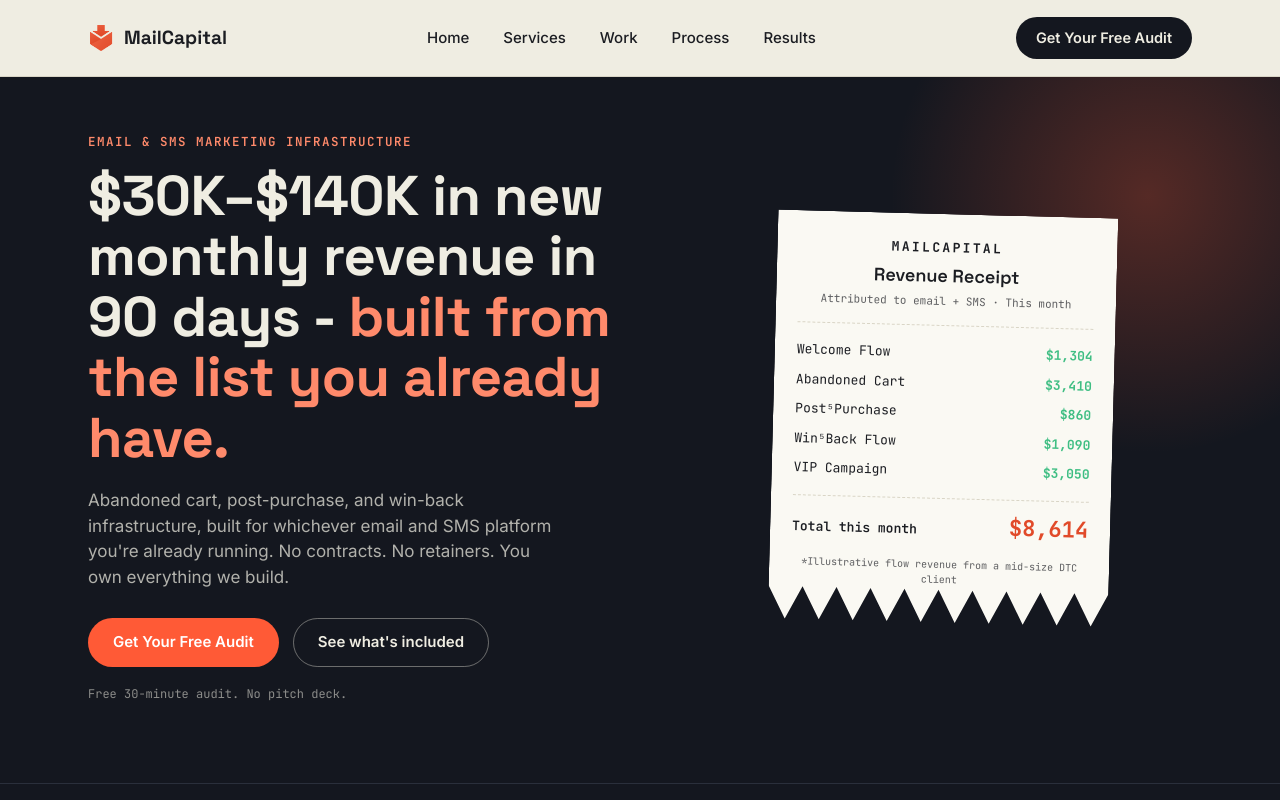
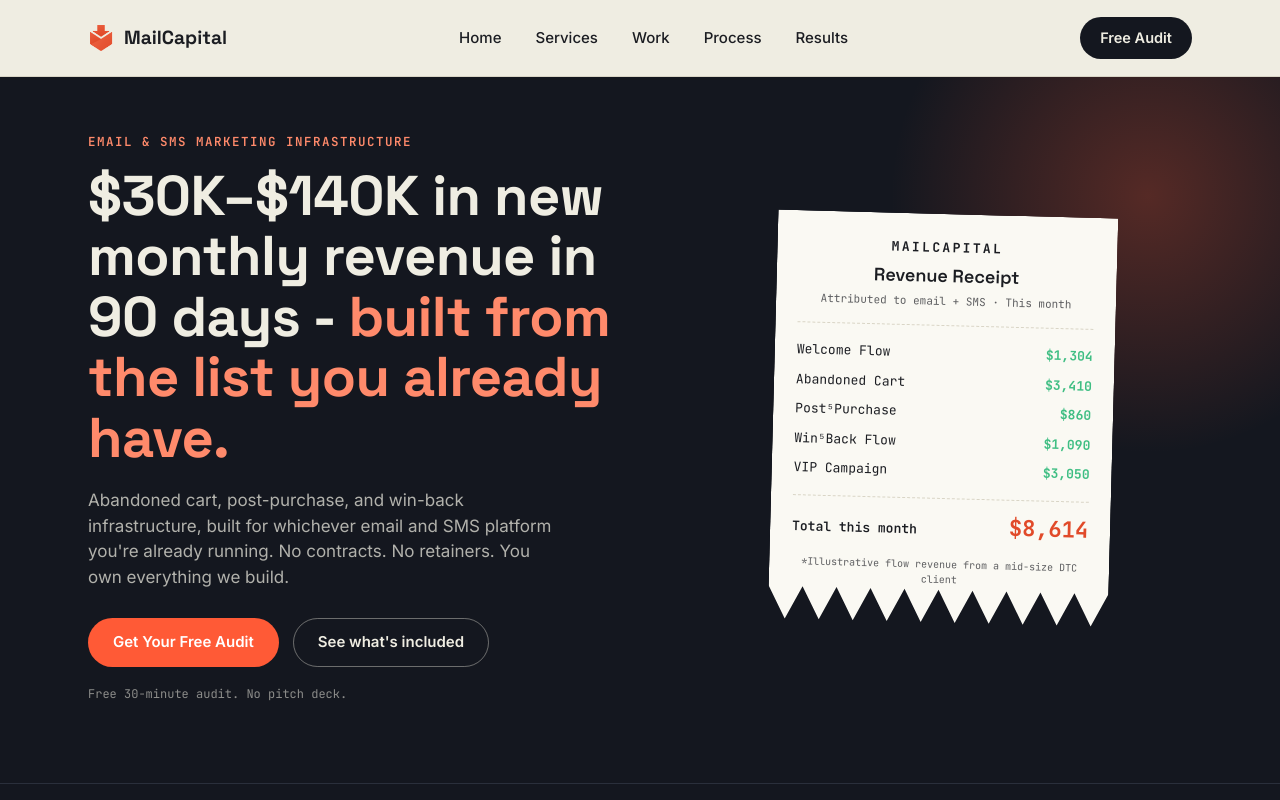
Before and after one commit to adriantalla/ichigoat, a plain HTML site: page index.html in a window 1280 px wide. Shown: the top 800 px of the page. Drawn offline with Linux system fonts and the light colour scheme; a script that the page names is missing.

Commit message:
Update navigation labels and CTA description

```diff
--- a/index.html
+++ b/index.html
@@ -18,20 +18,20 @@
 <!-- ============ NAV ============ -->
 <header class="nav" id="top">
   <div class="wrap nav__row">
-    <!-- Logo (Top-Left on both Desktop and Mobile) -->
+    <!-- Logo (Top-Left on Mobile & Desktop) -->
     <a href="#top" class="nav__logo" aria-label="MailCapital home">
       <img src="logo.png" alt="" class="nav__logo-img">
       <span class="nav__logo-text">MailCapital</span>
     </a>
 
-    <!-- Floating Bottom Dock on Mobile / Center Links on Desktop -->
+    <!-- Center Navigation Links / Mobile Floating Dock -->
     <nav class="nav__links" id="nav-links" aria-label="Main Navigation">
       <a href="#top" class="nav__link">
         <svg class="nav__icon" viewBox="0 0 24 24" fill="none" stroke="currentColor" stroke-width="2" stroke-linecap="round" stroke-linejoin="round">
           <path d="M3 9l9-7 9 7v11a2 2 0 0 1-2 2H5a2 2 0 0 1-2-2z"></path>
           <polyline points="9 22 9 12 15 12 15 22"></polyline>
         </svg>
-        <span>Home</span>
+        <span class="nav__label">Home</span>
       </a>
 
       <a href="#services" class="nav__link">
@@ -40,7 +40,7 @@
           <polyline points="2 17 12 22 22 17"></polyline>
           <polyline points="2 12 12 17 22 12"></polyline>
         </svg>
-        <span>Services</span>
+        <span class="nav__label">Services</span>
       </a>
 
       <a href="#showcase" class="nav__link">
@@ -48,7 +48,7 @@
           <rect x="2" y="7" width="20" height="14" rx="2" ry="2"></rect>
           <path d="M16 21V5a2 2 0 0 0-2-2h-4a2 2 0 0 0-2 2v16"></path>
         </svg>
-        <span>Work</span>
+        <span class="nav__label">Work</span>
       </a>
 
       <a href="#process" class="nav__link">
@@ -58,7 +58,7 @@
           <circle cx="6" cy="18" r="3"></circle>
           <path d="M18 9a9 9 0 0 1-9 9"></path>
         </svg>
-        <span>Process</span>
+        <span class="nav__label">Process</span>
       </a>
 
       <a href="#results" class="nav__link">
@@ -66,12 +66,20 @@
           <polyline points="23 6 13.5 15.5 8.5 10.5 1 18"></polyline>
           <polyline points="17 6 23 6 23 12"></polyline>
         </svg>
-        <span>Results</span>
+        <span class="nav__label">Results</span>
       </a>
     </nav>
 
-    <!-- Top-Right CTA -->
-    <a href="#book" class="nav__cta">Get Your Free Audit</a>
+    <!-- Option 1: Darkened Liquid Glass Pill CTA with Calendar Icon -->
+    <a href="#book" class="nav__cta">
+      <svg class="nav__cta-icon" viewBox="0 0 24 24" fill="none" stroke="currentColor" stroke-width="2" stroke-linecap="round" stroke-linejoin="round">
+        <rect x="3" y="4" width="18" height="18" rx="2" ry="2"></rect>
+        <line x1="16" y1="2" x2="16" y2="6"></line>
+        <line x1="8" y1="2" x2="8" y2="6"></line>
+        <line x1="3" y1="10" x2="21" y2="10"></line>
+      </svg>
+      <span class="nav__cta-text">Free Audit</span>
+    </a>
   </div>
 </header>
 
```
